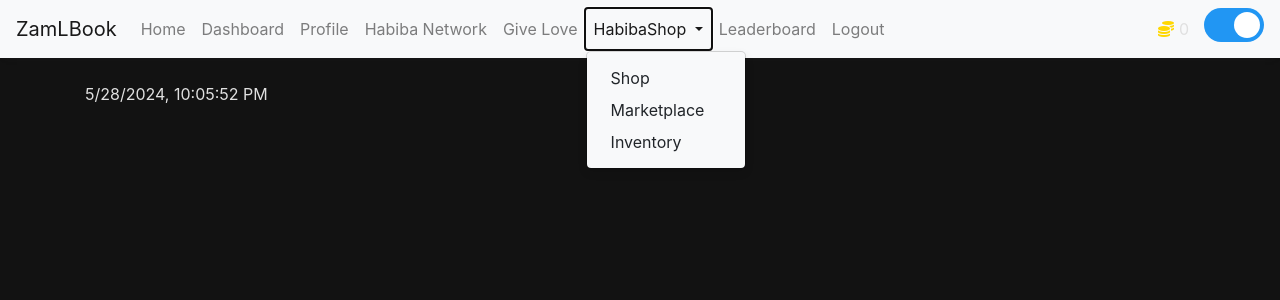
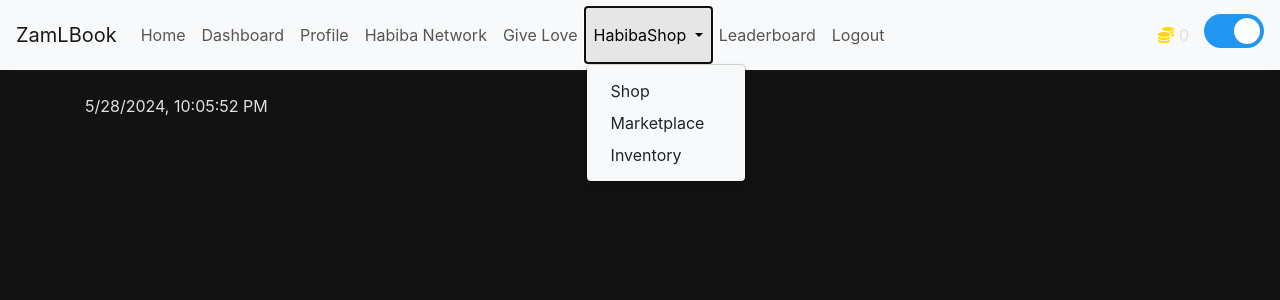
Before and after one commit to Halmouus/Personal, a Flask app: page / in a window 1280 px wide, after a click on "HabibaShop". Shown: the top 300 px of the page. Run offline with Flask 3, Linux system fonts and the light colour scheme; the visitor is signed in with stand-in values (Sample User, id 1); data that the repository does not hold is empty; some libraries are stand-ins or nearby versions.

Commit message:
navbar area

```diff
--- a/app/static/style.css
+++ b/app/static/style.css
@@ -85,6 +85,35 @@ input:checked + .slider:before {
     transition: top 0.3s;
 }
 
+.navbar-nav .nav-link {
+    display: block;
+    padding: 15px 20px; /* Adjust padding to increase the clickable area */
+}
+
+.navbar-nav .nav-item:hover .nav-link {
+    background-color: #f0f0f0; /* Light grey background on hover */
+}
+
+/* Ensure the dropdown menu is also styled to match the theme */
+.navbar-light .navbar-nav .nav-link {
+    color: #555; /* Dark grey text for better visibility */
+}
+
+.navbar-light .navbar-nav .nav-link:hover,
+.navbar-light .navbar-nav .nav-link:focus {
+    color: #000; /* Black text on hover for contrast */
+    background-color: #e6e6e6; /* Slightly darker grey on hover */
+}
+
+/* Enhanced dropdown menu visibility on hover */
+.nav-item.dropdown:hover .dropdown-menu {
+    display: block; /* Ensure the dropdown appears when the area is hovered */
+}
+
+.dropdown-menu a:hover {
+    background-color: #ddd; /* Light grey background for dropdown items on hover */
+}
+
 .page-enter {
     opacity: 0;
     transform: translateX(100%);
--- a/app/templates/base.html
+++ b/app/templates/base.html
@@ -22,7 +22,7 @@
                     <li class="nav-item"><a class="nav-link" href="{{ url_for('dashboard') }}">Home</a></li>
                     <li class="nav-item"><a class="nav-link" href="{{ url_for('dashboard') }}">Dashboard</a></li>
                     <li class="nav-item"><a class="nav-link" href="{{ url_for('profile') }}">Profile</a></li>
-                    <a class="nav-link" href="{{ url_for('network') }}">Habiba Network</a>
+                    <li class="nav-item"><a class="nav-link" href="{{ url_for('network') }}">Habiba Network</a></li>
                     <li class="nav-item"><a class="nav-link" href="{{ url_for('share_tokens') }}">Give Love</a></li>
                     <li class="nav-item dropdown">
                         <a class="nav-link dropdown-toggle" href="#" id="navbarDropdownMenuLink" role="button" data-toggle="dropdown" aria-haspopup="true" aria-expanded="false">
```
